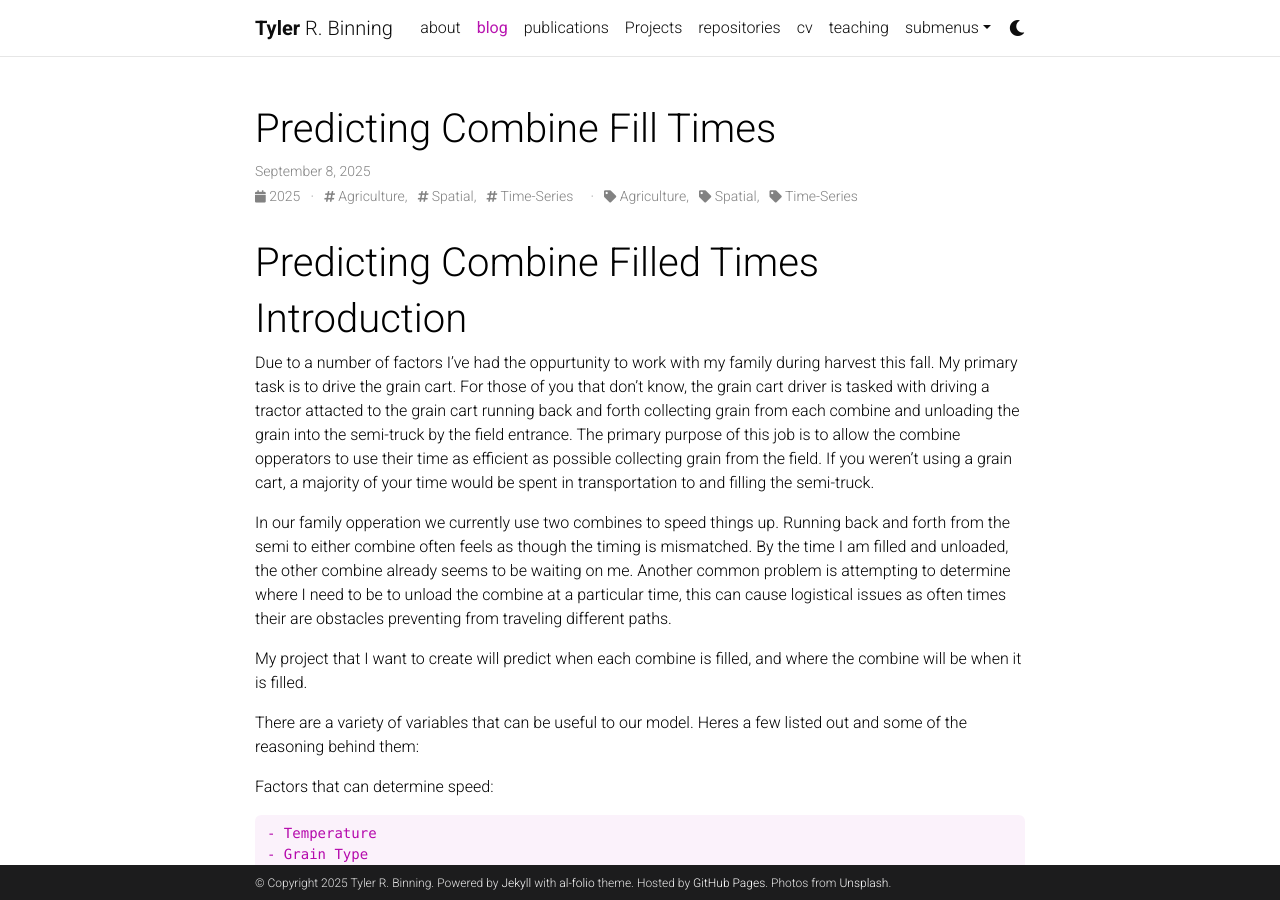
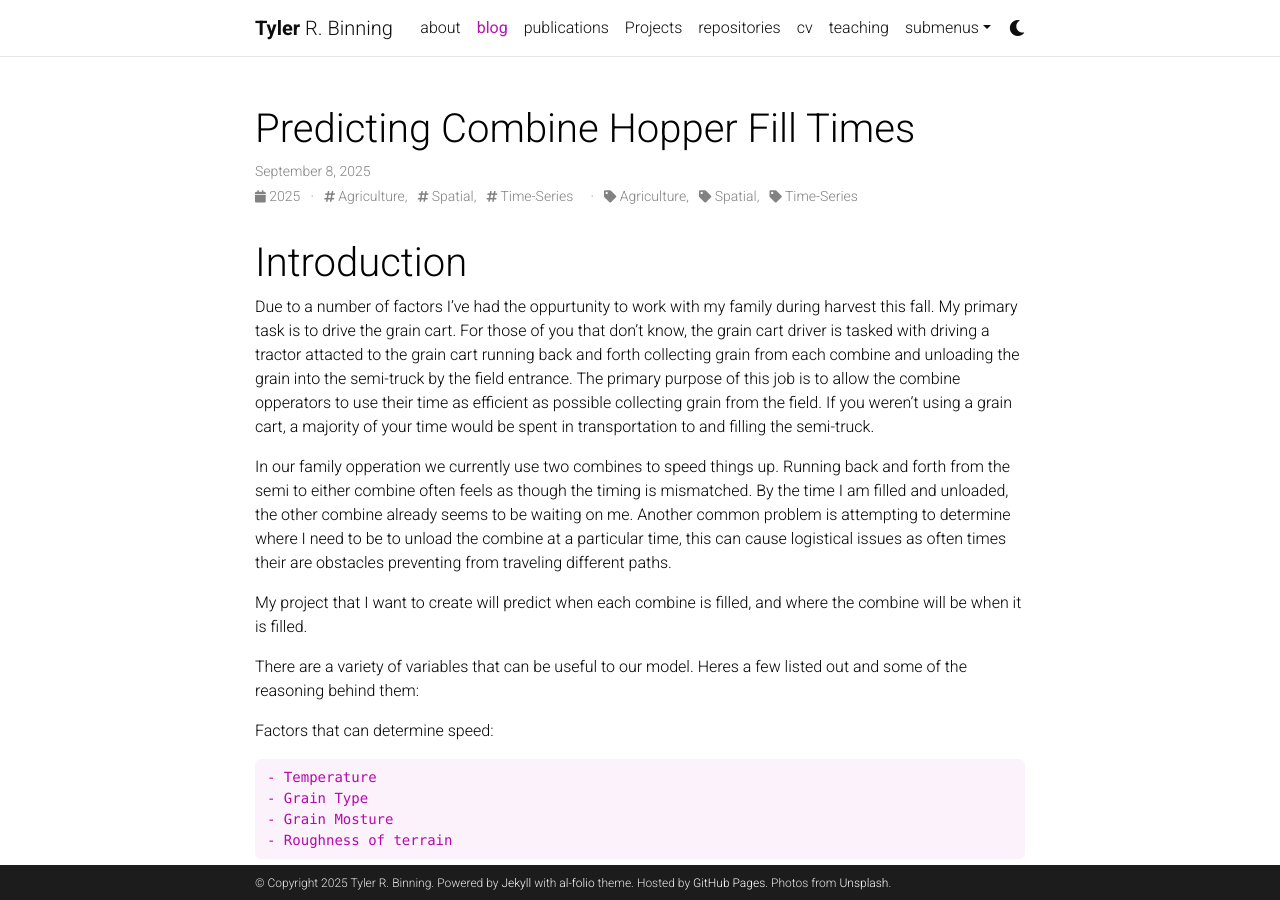
Before and after one commit to tybinning/portfolio-upgraded, a Jekyll site: the page built from _posts/2025-10-06-filled-combine-prediction-project.md, in a window 1280 px wide and 900 px high. Built offline with Jekyll 4.4.1, drawn with Linux system fonts in a browser that asks for light colours; comment, search, counter and statistics services are not loaded; a style sheet for code colours, icons or effects is not loaded.

Commit message:
editing title

```diff
--- a/_posts/2025-10-06-filled-combine-prediction-project.md
+++ b/_posts/2025-10-06-filled-combine-prediction-project.md
@@ -1,13 +1,11 @@
 ---
 layout: post
-title: Predicting Combine Fill Times
+title: Predicting Combine Hopper Fill Times
 date:   2025-09-08 12:00:21
 description:
 tags: Agriculture, Spatial, Time-Series
 categories: Agriculture, Spatial, Time-Series
 ---
-
-# Predicting Combine Filled Times
 
 # Introduction
 
```
